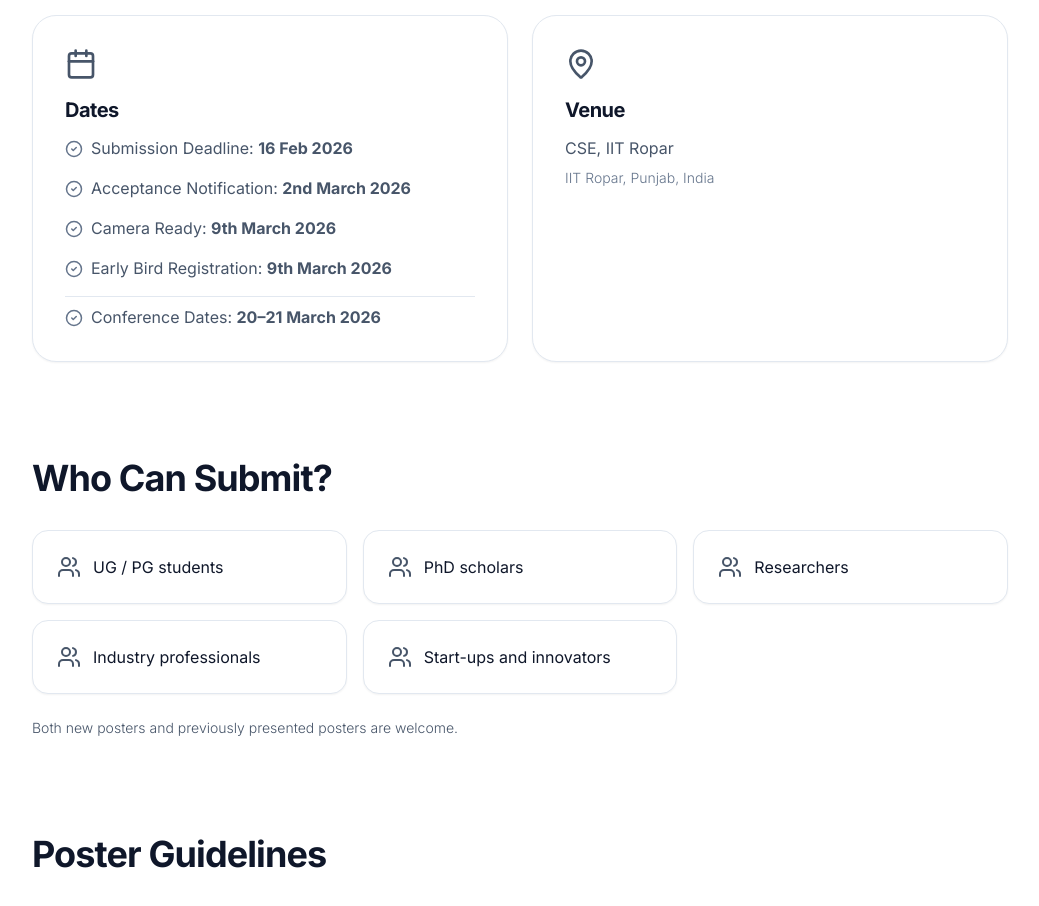
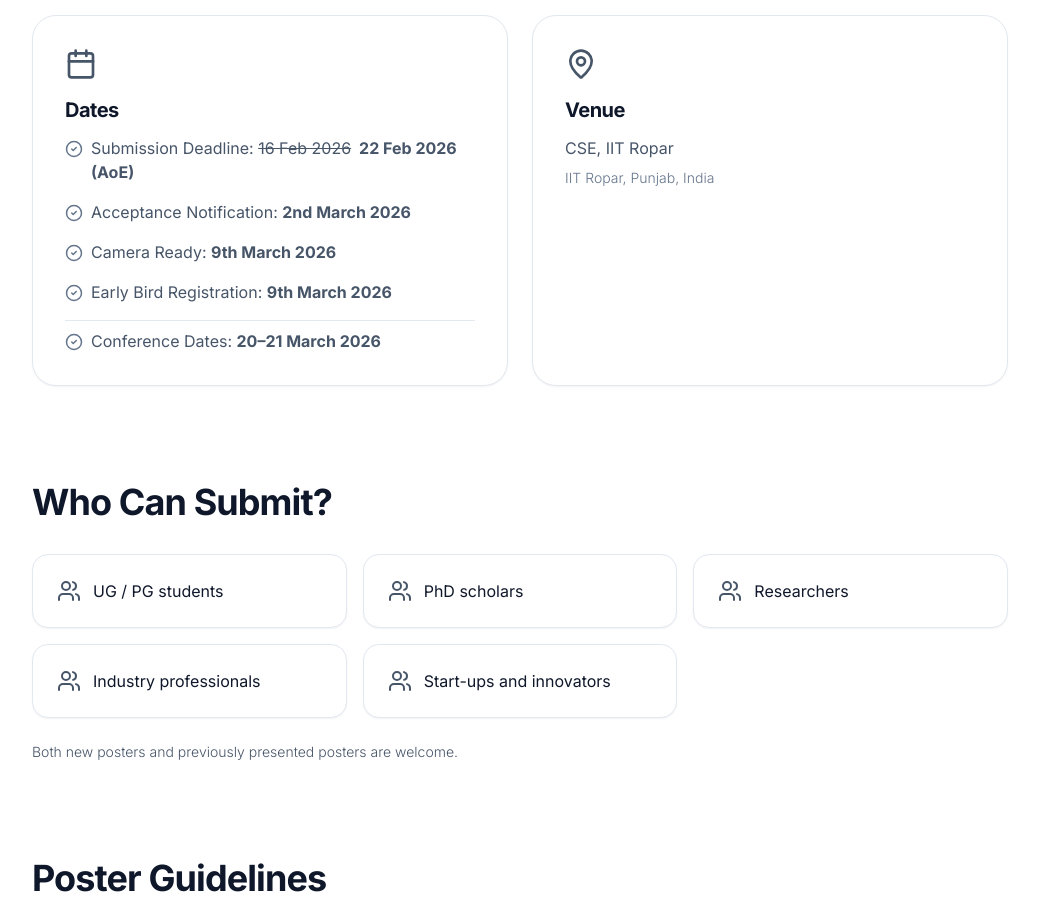
Before and after one commit to encodedCoder/syntacs2026, a Next.js app: page /call-for-posters in a window 1280 px wide. Shown: the part 1720-2626 px from the top of the page, without its empty margins (120-1159 px from the left). Built offline with nearby package versions, Linux system fonts and the light colour scheme.

Commit message:
chore: update submission deadline

```diff
--- a/src/app/call-for-posters/page.tsx
+++ b/src/app/call-for-posters/page.tsx
@@ -94,7 +94,7 @@ export default function CallForPostersPage() {
               <ul className="space-y-4 text-slate-600">
                 <li className="flex items-start gap-2">
                   <CheckCircle2 size={18} className="text-slate-500 mt-1 shrink-0" />
-                  <span>Submission Deadline: <strong>16 Feb 2026</strong></span>
+                  <span>Submission Deadline: <span className="line-through mr-2">16 Feb 2026</span><strong>22 Feb 2026 (AoE)</strong></span>
                 </li>
                 <li className="flex items-start gap-2">
                   <CheckCircle2 size={18} className="text-slate-500 mt-1 shrink-0" />
```
